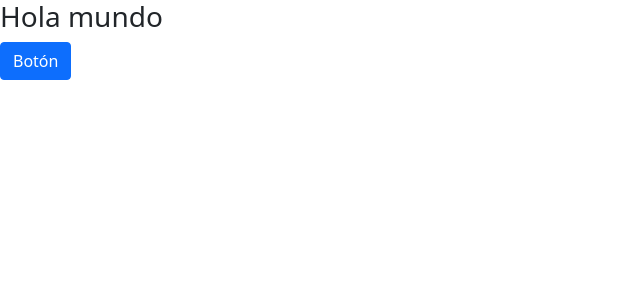
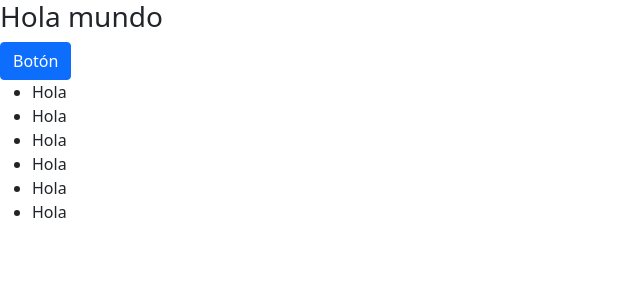
Before and after one commit to cesar-vaesco/clientes-from-angular, an Angular app: page / in a window 1280 px wide. Shown: the top 300 px of the page, without its empty margins (0-640 px from the left). Built offline with nearby package versions, Linux system fonts and the light colour scheme.

Commit message:
Creación de componentes, modelo y servicio de aplicación

```diff
--- a/src/app/app.component.html
+++ b/src/app/app.component.html
@@ -1,3 +1,13 @@
 <h3>Hola mundo</h3>
 
 <button class="btn btn-primary">Botón</button>
+
+
+<ul>
+    <li>Hola</li>
+    <li>Hola</li>
+    <li>Hola</li>
+    <li>Hola</li>
+    <li>Hola</li>
+    <li>Hola</li>
+</ul>
--- a/src/app/app.module.ts
+++ b/src/app/app.module.ts
@@ -3,10 +3,14 @@ import { BrowserModule } from '@angular/platform-browser';
 
 import { AppRoutingModule } from './app-routing.module';
 import { AppComponent } from './app.component';
+import { CrearProductoComponent } from './components/crear-producto/crear-producto.component';
+import { ListarProductosComponent } from './components/listar-productos/listar-productos.component';
 
 @NgModule({
   declarations: [
-    AppComponent
+    AppComponent,
+    CrearProductoComponent,
+    ListarProductosComponent
   ],
   imports: [
     BrowserModule,
--- /dev/null
+++ b/src/app/components/crear-producto/crear-producto.component.html
@@ -0,0 +1 @@
+<p>crear-producto works!</p>
--- /dev/null
+++ b/src/app/components/crear-producto/crear-producto.component.ts
@@ -0,0 +1,15 @@
+import { Component, OnInit } from '@angular/core';
+
+@Component({
+  selector: 'app-crear-producto',
+  templateUrl: './crear-producto.component.html',
+  styleUrls: ['./crear-producto.component.css']
+})
+export class CrearProductoComponent implements OnInit {
+
+  constructor() { }
+
+  ngOnInit(): void {
+  }
+
+}
--- /dev/null
+++ b/src/app/components/listar-productos/listar-productos.component.html
@@ -0,0 +1 @@
+<p>listar-productos works!</p>
--- /dev/null
+++ b/src/app/components/listar-productos/listar-productos.component.ts
@@ -0,0 +1,15 @@
+import { Component, OnInit } from '@angular/core';
+
+@Component({
+  selector: 'app-listar-productos',
+  templateUrl: './listar-productos.component.html',
+  styleUrls: ['./listar-productos.component.css']
+})
+export class ListarProductosComponent implements OnInit {
+
+  constructor() { }
+
+  ngOnInit(): void {
+  }
+
+}
```
Also changed, not shown: src/app/models/producto.ts (added, +15 -0 lines), src/app/services/producto.service.ts (added, +9 -0 lines), src/app/components/crear-producto/crear-producto.component.css (added), src/app/components/listar-productos/listar-productos.component.css (added), 2 other files (tests, documents, lock files or other folders).
